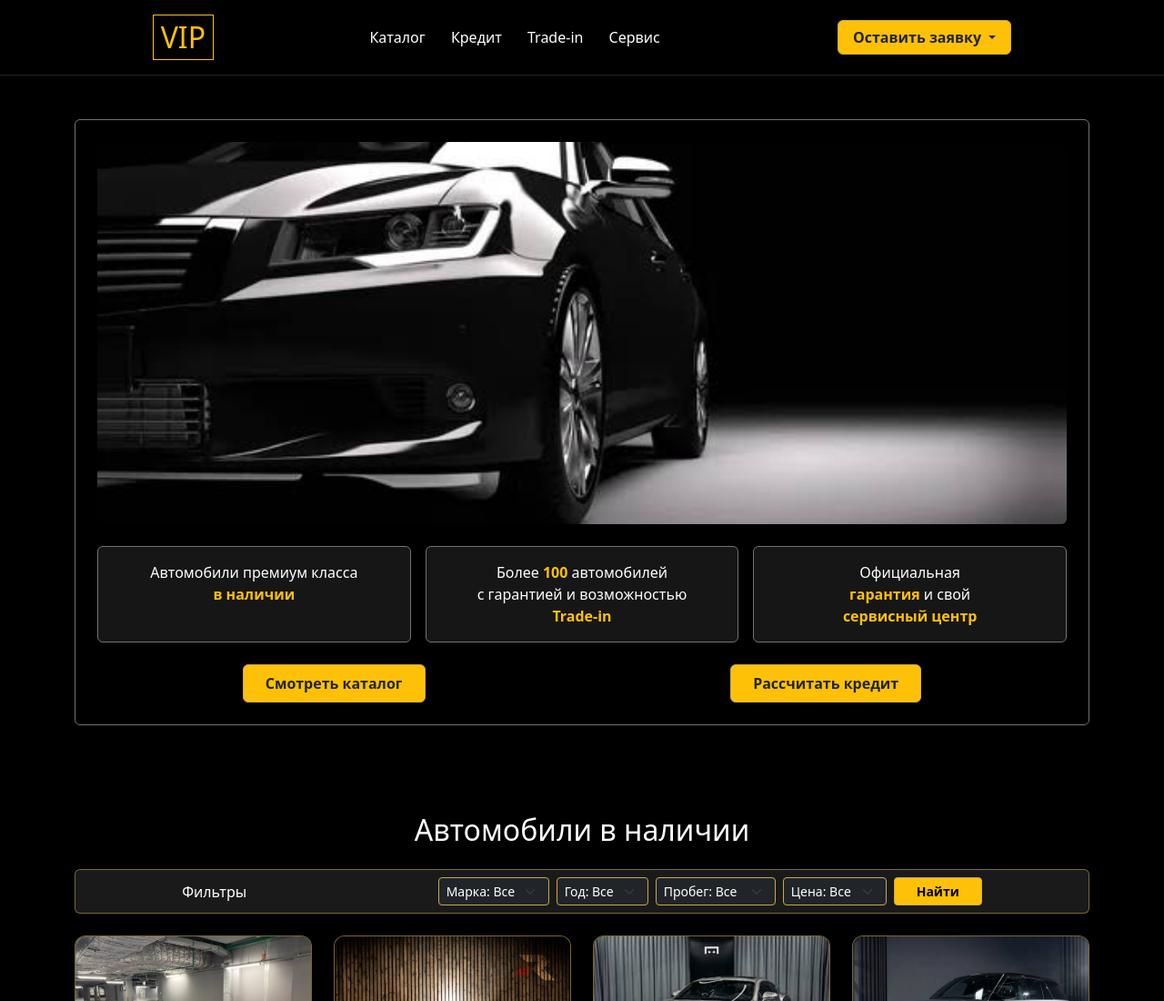
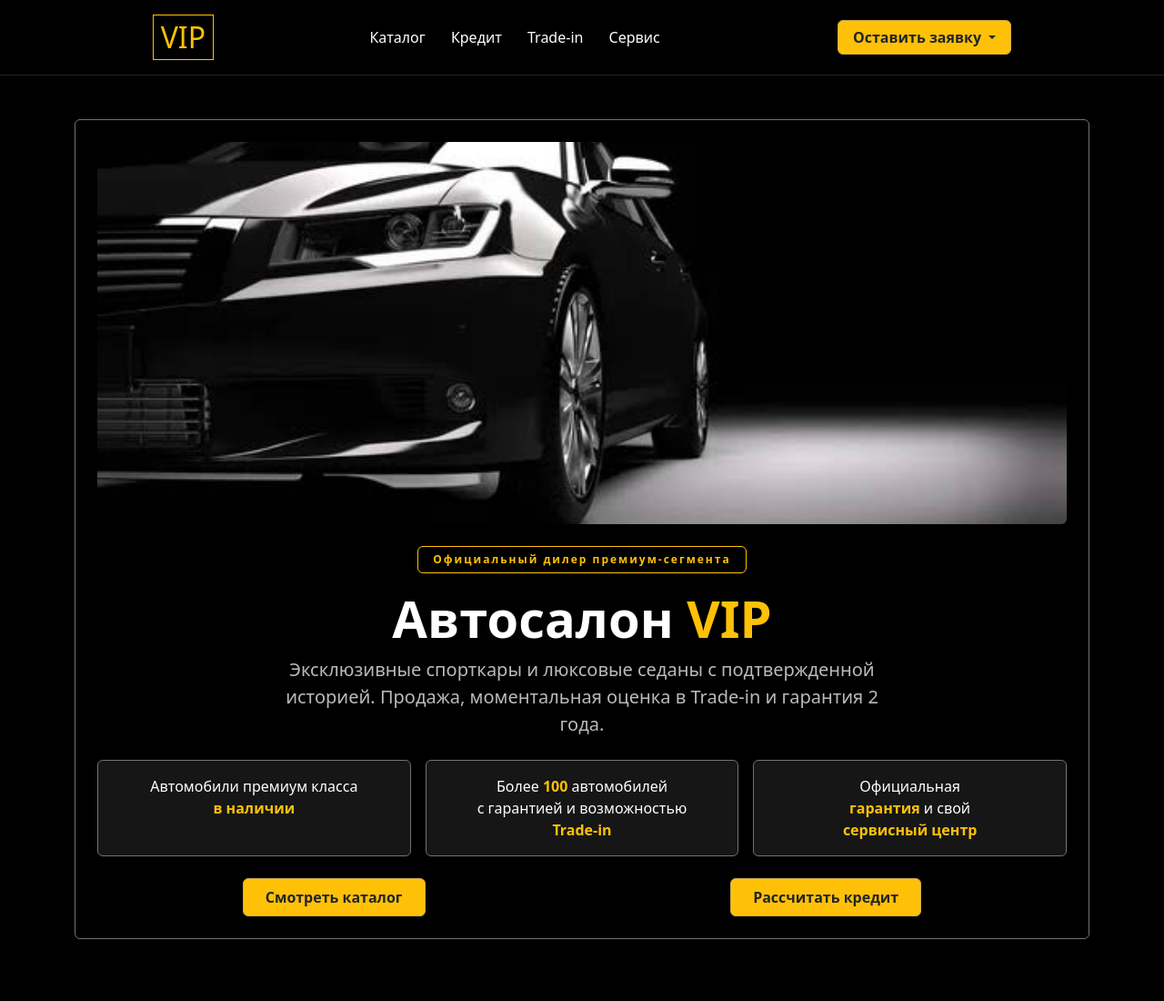
Before and after one commit to constellationsaremine/HTML_kursach, a plain HTML site: page Курсовая_работа/Веб-сайт/index.html in a window 1280 px wide. Shown: the top 1100 px of the page at 91% size. Drawn offline with nearby package versions, Linux system fonts and the light colour scheme.

Commit message:
Обновление hero

```diff
--- a/Курсовая_работа/Веб-сайт/index.html
+++ b/Курсовая_работа/Веб-сайт/index.html
@@ -85,6 +85,20 @@
                 <div class="mb-4">
                     <img src="img/img1.png" alt="VIP premium car" class="img-fluid rounded w-100"
                         style="max-height: 420px; object-fit: cover;">
+                </div>
+
+                <div class="text-center my-4">
+                    <span class="badge text-warning border border-warning px-3 py-2 mb-2"
+                        style="letter-spacing: 2px; font-size: 0.75rem;">
+                        Официальный дилер премиум-сегмента
+                    </span>
+                    <h1 class="display-4 fw-bold text-white tracking-wide mt-2">
+                        Автосалон <span class="text-warning">VIP</span>
+                    </h1>
+                    <p class="text-light opacity-75 mx-auto fs-5 mt-2" style="max-width: 680px;">
+                        Эксклюзивные спорткары и люксовые седаны с подтвержденной историей. Продажа, моментальная оценка
+                        в Trade-in и гарантия 2 года.
+                    </p>
                 </div>
 
                 <div class="row g-3 mb-4">
@@ -635,15 +649,20 @@
                         <p class="text-secondary small mb-3">Состояние: Идеальное (Проверено по 150-ти пунктам)</p>
 
                         <ul class="list-group list-group-flush bg-transparent mb-3">
-                            <li class="list-group-item bg-transparent text-white border-secondary px-0 d-flex justify-content-between"><strong>Год
+                            <li
+                                class="list-group-item bg-transparent text-white border-secondary px-0 d-flex justify-content-between">
+                                <strong>Год
                                     выпуска:</strong> <span id="modalYear">2022</span></li>
-                            <li class="list-group-item bg-transparent text-white border-secondary px-0 d-flex justify-content-between">
+                            <li
+                                class="list-group-item bg-transparent text-white border-secondary px-0 d-flex justify-content-between">
                                 <strong>Пробег:</strong> <span id="modalMileage">10 000 км.</span>
                             </li>
-                            <li class="list-group-item bg-transparent text-white border-secondary px-0 d-flex justify-content-between">
+                            <li
+                                class="list-group-item bg-transparent text-white border-secondary px-0 d-flex justify-content-between">
                                 <strong>Двигатель:</strong> 4.0 Л / 530 Л. С / Бензин
                             </li>
-                            <li class="list-group-item bg-transparent text-white border-secondary px-0 d-flex justify-content-between">
+                            <li
+                                class="list-group-item bg-transparent text-white border-secondary px-0 d-flex justify-content-between">
                                 <strong>Привод:</strong> Задний.
                             </li>
                         </ul>
```
